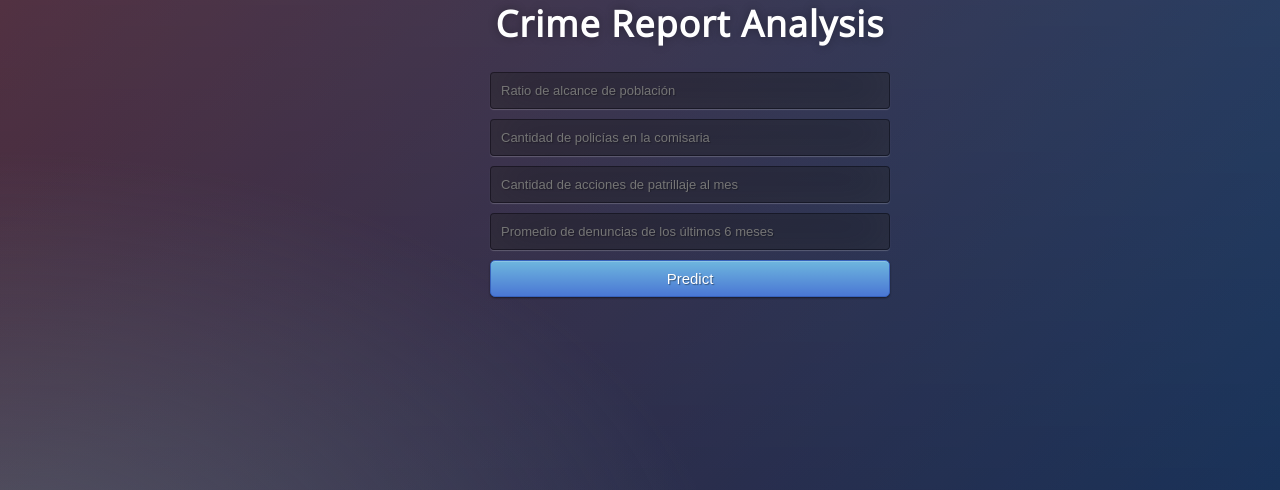
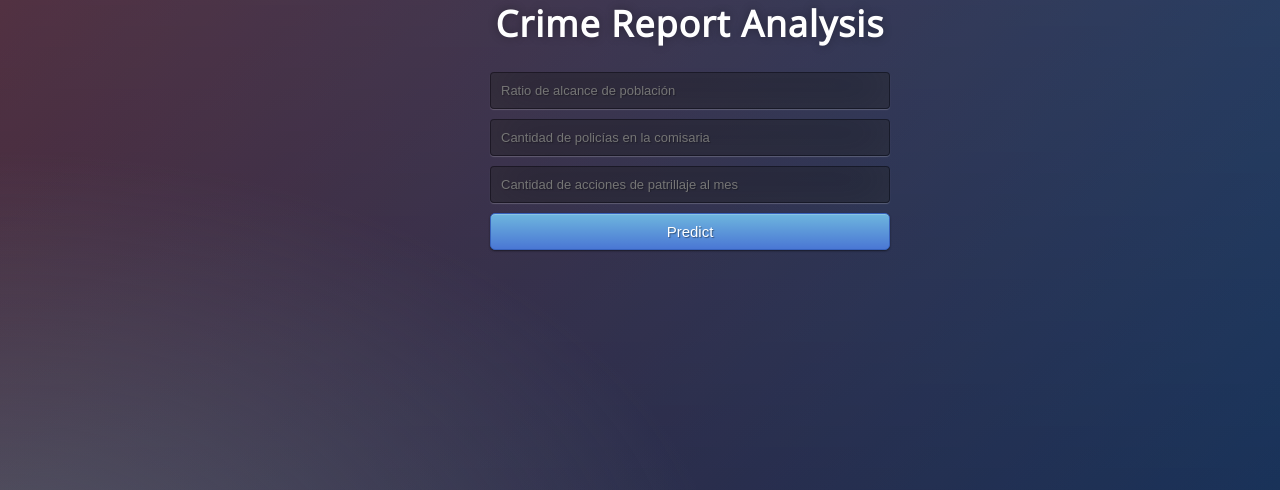
Before and after one commit to JhonathanCP/MLApi, a Flask app: page / in a window 1280 px wide. Shown: the part 195-685 px from the top of the page. Run offline with Flask 2, Linux system fonts and the light colour scheme; parts of the project's set-up code (start-up, migrations or seed data) failed here and were passed over.

Commit message:
form corregido

```diff
--- a/templates/index.html
+++ b/templates/index.html
@@ -21,7 +21,7 @@
     	<input type="text" name="población" placeholder="Ratio de alcance de población" required="required" />
       <input type="text" name="policias" placeholder="Cantidad de policías en la comisaria" required="required" />
         <input type="text" name="patrullaje" placeholder="Cantidad de acciones de patrillaje al mes" required="required" />
-		<input type="text" name="denuncias" placeholder="Promedio de denuncias de los últimos 6 meses" required="required" />
+		<!-- <input type="text" name="denuncias" placeholder="Promedio de denuncias de los últimos 6 meses" required="required" /> -->
 
         <button type="submit" class="btn btn-primary btn-block btn-large">Predict</button>
     </form>
```
